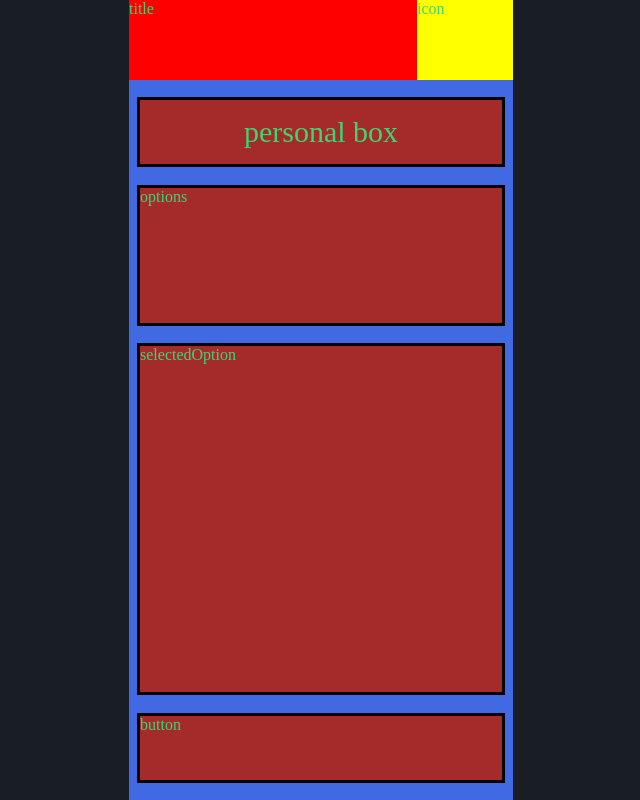
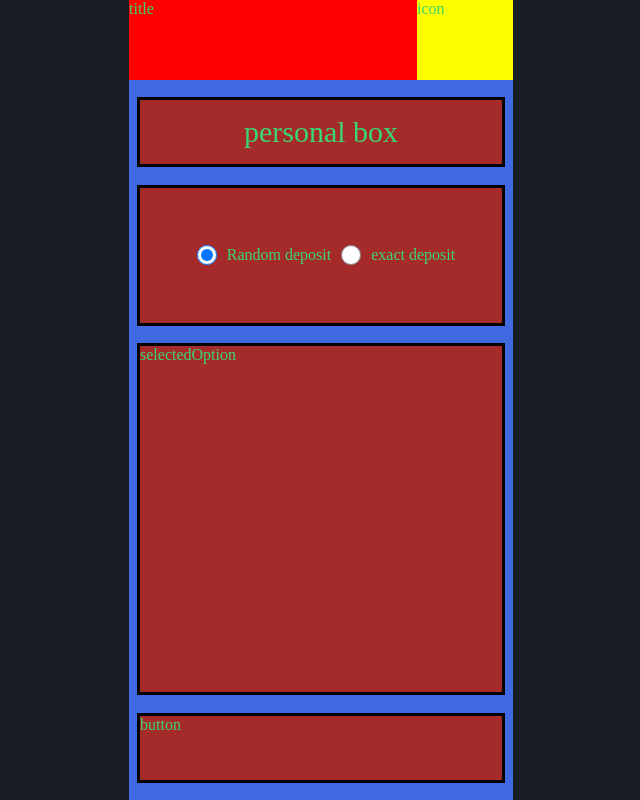
Before and after one commit to tahrer007/E-Penny-Bank, a React (Create React App) app in the folder client/: page /deposit in a window 1280 px wide. Shown: the whole page, without its empty margins (319-959 px from the left). Built offline with nearby package versions, Linux system fonts and the light colour scheme.

Commit message:
options box

```diff
--- a/client/src/pages/deposit/Deposit.jsx
+++ b/client/src/pages/deposit/Deposit.jsx
@@ -3,16 +3,19 @@ import "./deposit.scss";
 
 const Deposit = () => {
   const [randomSelected, setRandomSlected] = useState(true);
+  const onChangeSelection = (e) => setRandomSlected(!randomSelected);
+
+  useEffect(() => {
+    console.log(randomSelected);
+  }, [randomSelected]);
+
   return (
     <div className="pageContainer depositPage">
       <div className="boxName">personal box</div>
-      <div className="optionsBox">
-
-        options
-        {/*<div onChange={this.onChangeValue}>
-        <input type="radio" value="Random " name="gender" /> Male
-        <input type="radio" value="Female" name="gender" /> Female
-  </div>*/}
+      <div className="optionsBox" onChange={(e) => onChangeSelection(e)}>
+        <input className="radioBtn" type="radio" value={true} name="gender" defaultChecked={true} />{" "}
+        Random deposit
+        <input className="radioBtn" type="radio" value={false} name="gender" /> exact deposit
       </div>
       <div className="selectedOption">selectedOption</div>
       <div className="submitBtn"> button</div>
--- a/client/src/pages/deposit/deposit.scss
+++ b/client/src/pages/deposit/deposit.scss
@@ -3,24 +3,35 @@
 .depositPage {
   background-color: red;
 
-
   > * {
     border: 3px solid black;
     background-color: brown;
     width: 100%;
-
   }
   .boxName {
     height: 10%;
     display: flex;
     align-items: center;
     justify-content: center;
-    font : 30px bold ;
+    font: 30px bold;
   }
   .optionsBox {
     display: flex;
+    justify-content: center;
+    align-items: center;
+    height: 20%;
+    > * {
+      width: 30vmin;
+      height: 30vmin;
+      background-color: green;
+    }
+    .radioBtn {
+      height: 20px;
+      width: 20px;
+      vertical-align: middle;
+      margin: 0px 10px;
 
-    height: 20%;
+    }
   }
   .selectedOption {
     height: 50%;
```
